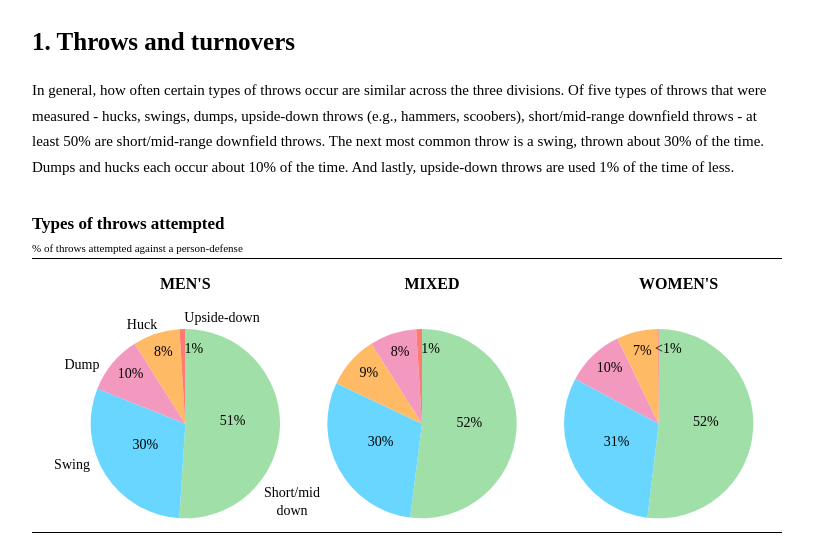
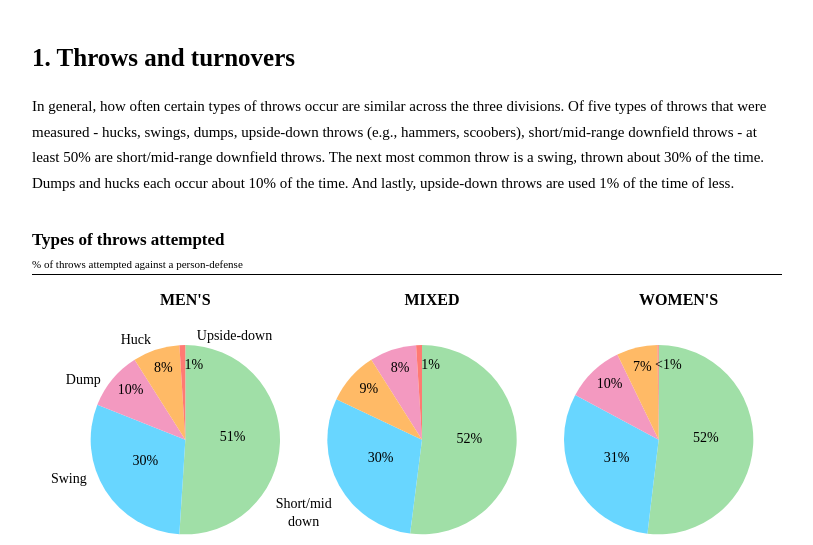
Before and after one commit to namisumida/ultimate_divisions, a plain HTML site: page section1.html in a window 1280 px wide. Shown: the part 255-800 px from the top of the page, without its empty margins (233-1046 px from the left). Drawn offline with nearby package versions, Linux system fonts and the light colour scheme; a web font is replaced by a local one.

Commit message:
Changing min width

```diff
--- a/css/main.css
+++ b/css/main.css
@@ -69,10 +69,11 @@ li {
   margin-top: 0.5em;
 }
 body,html {
-  min-width: 400px;
+  min-width: 700px;
   max-width: 800px;
   margin: 0 auto;
   line-height: 1.7;
+  padding: 0.5em;
 }
 section {
   margin: 0 auto;
--- a/static-charts/section1-charts.js
+++ b/static-charts/section1-charts.js
@@ -1,4 +1,3 @@
-/////////////////////////////////////////////////////////////////////////////
 // SVG 1: Throws attempted
 var svg1 = d3.select("#svg-throwsattempted");
 var dataset1_throws = ["Short/mid down", "Swing", "Dump", "Huck", "Upside-down"];
@@ -39,11 +38,11 @@ svg1.selectAll("division_labels1")
       else { return "WOMEN'S"; }
     })
     .style("text-anchor", "middle");
-var pie1 = d3.pie();
-var arc1 = d3.arc()
+pie1 = d3.pie();
+arc1 = d3.arc()
          .innerRadius(0)
          .outerRadius(outerRadius1);
-var mensArcs1 = svg1.selectAll("g.arc1")
+mensArcs1 = svg1.selectAll("g.arc1")
                 .data(pie1(dataset1_mens))
                 .enter()
                 .append("g")
@@ -75,7 +74,7 @@ mensArcs1.append("text")
          .text(function(d) {
            return d.value + "%";
          });
-var mixedArcs1 = svg1.selectAll("g.arc2")
+mixedArcs1 = svg1.selectAll("g.arc2")
                   .data(pie1(dataset1_mixed))
                   .enter()
                   .append("g")
@@ -107,7 +106,7 @@ mixedArcs1.append("text")
           .text(function(d) {
            return d.value + "%";
          });
-var womensArcs1 = svg1.selectAll("g.arc3")
+womensArcs1 = svg1.selectAll("g.arc3")
                   .data(pie1(dataset1_womens))
                   .enter()
                   .append("g")
@@ -142,36 +141,37 @@ womensArcs1.append("text")
              }
              else { return "<1%"; }
            });
-svg1.append("text")
+down_label1 = svg1.append("text")
                    .attr("class", "axis_labels")
                    .text("Short/mid down")
-   .attr("x", 260)
-   .attr("y", 220)
+                   .attr("x", left1+w_spacing1+w_pieSpace1)
+                   .attr("y", h1-50)
                    .call(wrap, 50);
-svg1.append("text")
+swing_label1 = svg1.append("text")
                    .attr("class", "axis_labels")
                    .text("Swing")
-   .attr("x", 40)
-   .attr("y", 210)
+                   .attr("x", left1+w_pieSpace1/20)
+                   .attr("y", top1+w_pieSpace1*3/4)
                    .call(wrap, 50);
-svg1.append("text")
+dump_label1 = svg1.append("text")
                    .attr("class", "axis_labels")
                    .text("Dump")
-   .attr("x", 50)
-   .attr("y", 110)
+                   .attr("x", left1+w_pieSpace1/9)
+                   .attr("y", top1+w_pieSpace1/3)
                    .call(wrap, 50);
-svg1.append("text")
+huck_label1 = svg1.append("text")
                    .attr("class", "axis_labels")
                    .text("Huck")
-   .attr("x", 110)
-   .attr("y", 70)
+                   .attr("x", left1+w_pieSpace1/3)
+                   .attr("y", top1+w_pieSpace1/6)
                    .call(wrap, 50);
-svg1.append("text")
+upsidedown_label1 = svg1.append("text")
                          .attr("class", "axis_labels")
                          .text("Upside-down")
-   .attr("x", 190)
-   .attr("y", 45)
+                         .attr("x", left1+w_pieSpace1*3/4)
+                         .attr("y", top1+w_pieSpace1/14)
                          .call(wrap, 50);
+
 // SVG 2: Completion rates of throws
 var svg2 = d3.select("#svg-completionrates");
 var dataset2 = [{division:"mens", throw:"All throws", rate:.91 }, {division:"mens",throw:"Dump", rate:.99}, {division:"mens",throw:"Swing", rate:.97},
```
Lines whose indentation alone changed are shown as unchanged.
